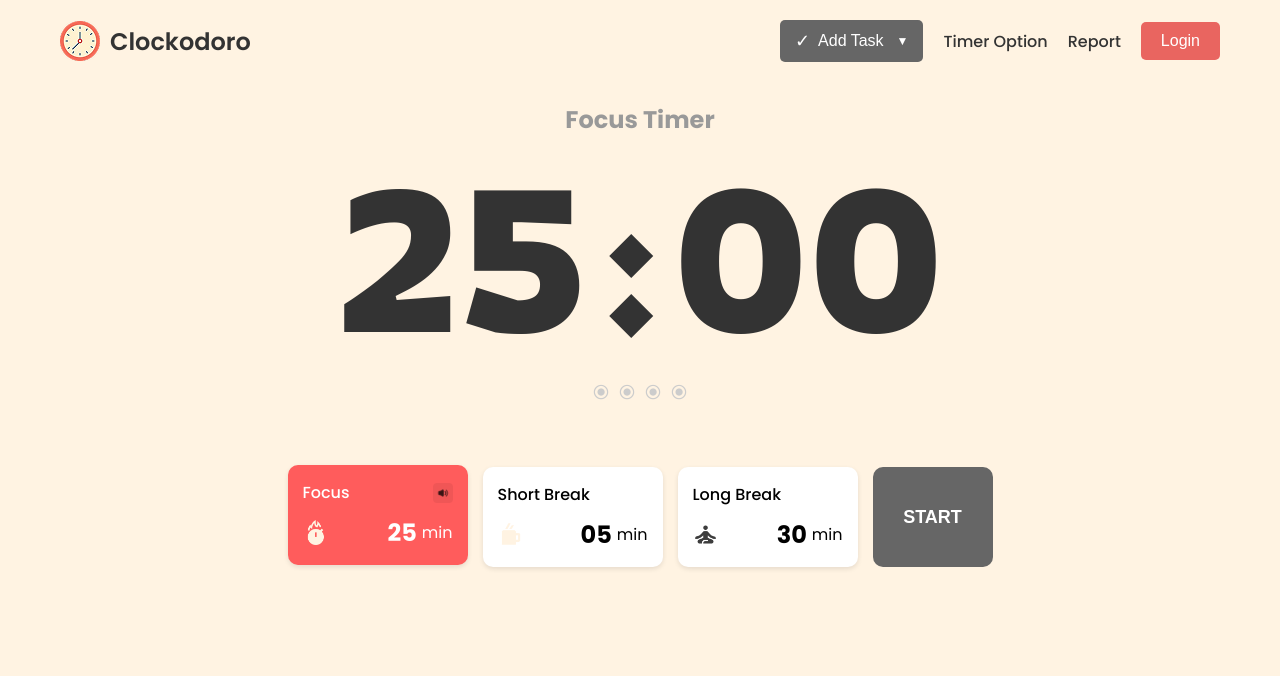
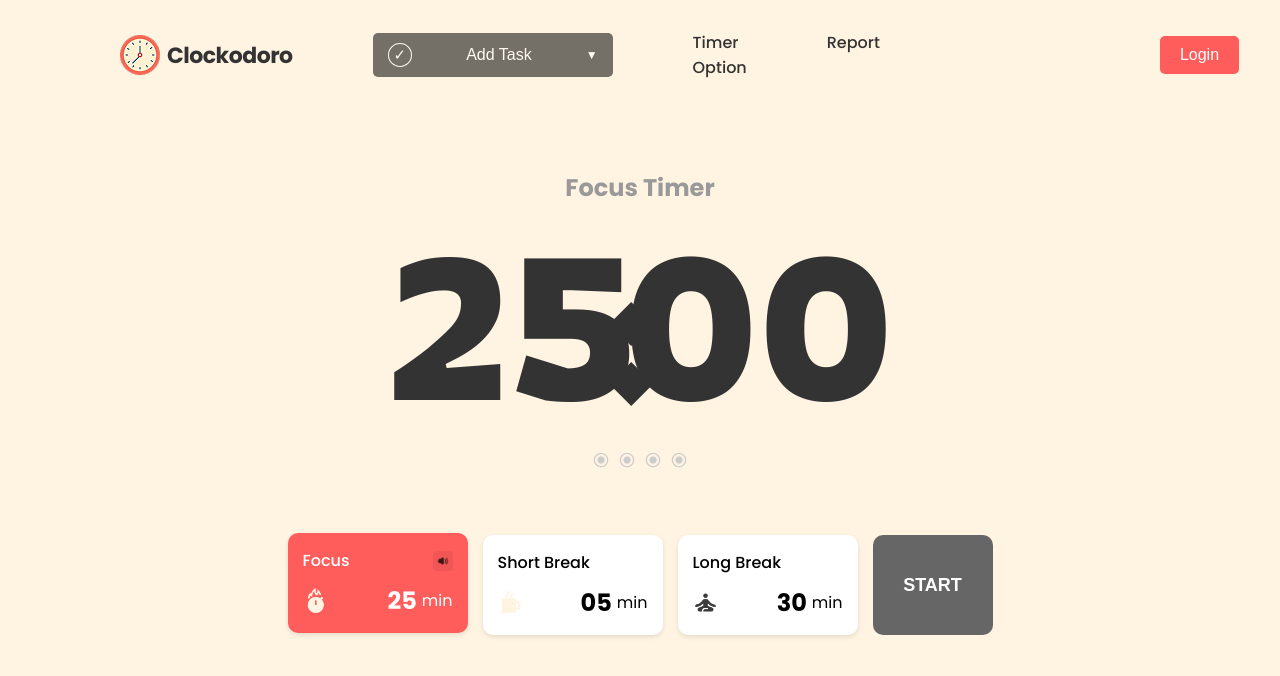
Before and after one commit to HunDavin/clockodoro, a React (Vite) app: page / in a window 1280 px wide. Shown: the top 676 px of the page. Built offline with nearby package versions, Linux system fonts and the light colour scheme.

Commit message:
Make a Sample of HTML for React Later

```diff
--- a/src/App.jsx
+++ b/src/App.jsx
@@ -65,7 +65,7 @@ function App() {
         <h2 className="timer-title">Focus Timer</h2>
 
         <div className="timer-display">
-          <span>{formatTime(minutes)}</span>
+          <span className="time">{formatTime(minutes)}</span>
           <span className="separator">:</span>
           <span className="time">{formatTime(seconds)}</span>
         </div>
--- a/src/index.css
+++ b/src/index.css
@@ -6,69 +6,73 @@
   padding: 0;
 }
 
-body {
+.app-container {
   font-family: 'Poppins', sans-serif;
-  background-color: #FFF3E2;
   color: #333;
   width: 100%;
-  min-height: 100vh;
-}
-
-.app-container {
-  max-width: 1200px;
-  margin: 0 auto;
-  padding: 20px;
 }
 
 .header {
   display: flex;
-  justify-content: space-between;
   align-items: center;
-  margin-bottom: 40px;
+  padding: 30px 120px;
+  margin-bottom: 60px;
 }
 
 .logo-container {
   display: flex;
   align-items: center;
-  gap: 10px;
+  gap: 7px;
+  margin-right:80px;
 }
 
 .logo-text {
-  font-size: 24px;
-  font-weight: 600;
+  font-size: 22px;
+  font-weight: 800;
+  letter-spacing: -0.5px;
 }
 
 .nav-controls {
   display: flex;
   align-items: center;
-  gap: 20px;
+  gap: 80px;
 }
 
 .task-button {
+  width: 240px;
   display: flex;
   align-items: center;
-  gap: 8px;
-  background-color: #666;
+  justify-content: space-between;
+  background-color: #000;
+  opacity: 54%;
   color: white;
   border: none;
   border-radius: 5px;
   padding: 10px 15px;
   font-size: 16px;
+}
+
+.check-icon {
+  padding: 2px 5px;
+  border-radius: 50%;
+  border: 1px solid #fff;
+  font-size: 15px;
   cursor: pointer;
 }
 
-.check-icon {
-  font-size: 18px;
+.task-text {
+  font-weight: 200;
+  cursor: pointer;
 }
 
 .dropdown-arrow {
   font-size: 12px;
-  margin-left: 5px;
+  cursor: pointer;
 }
 
 .nav-links {
   display: flex;
-  gap: 20px;
+  gap: 80px;
 }
 
 .nav-link {
@@ -78,7 +82,8 @@ body {
 }
 
 .login-button {
-  background-color: #E96560;
+  margin-left: 200px;
+  background-color: #FF5C5C;
   color: white;
   border: none;
   border-radius: 5px;
@@ -109,7 +114,7 @@ body {
 }
 
 .separator {
-  margin: 0 10px;
+  margin: 0 -40px;
 }
 
 .timer-dots {
```
Also changed, not shown: html.html (added, +100 -0 lines).
